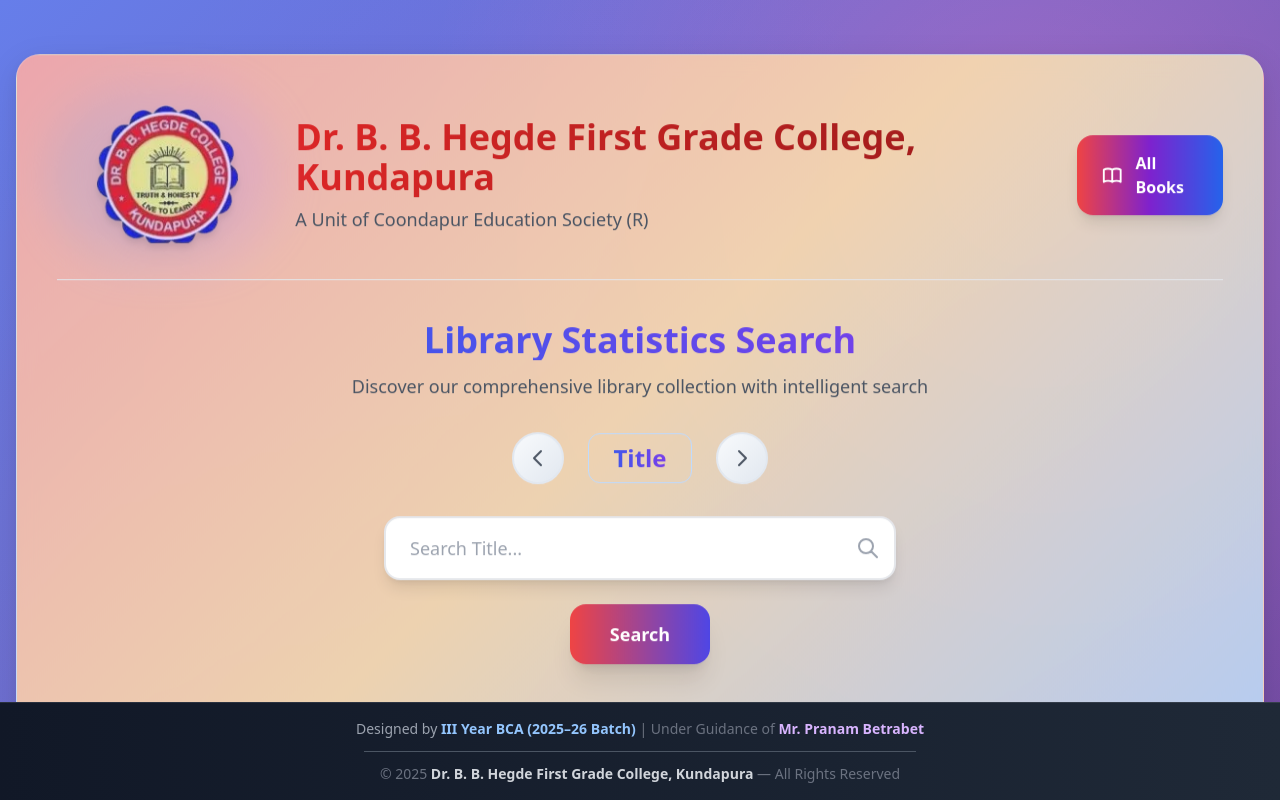
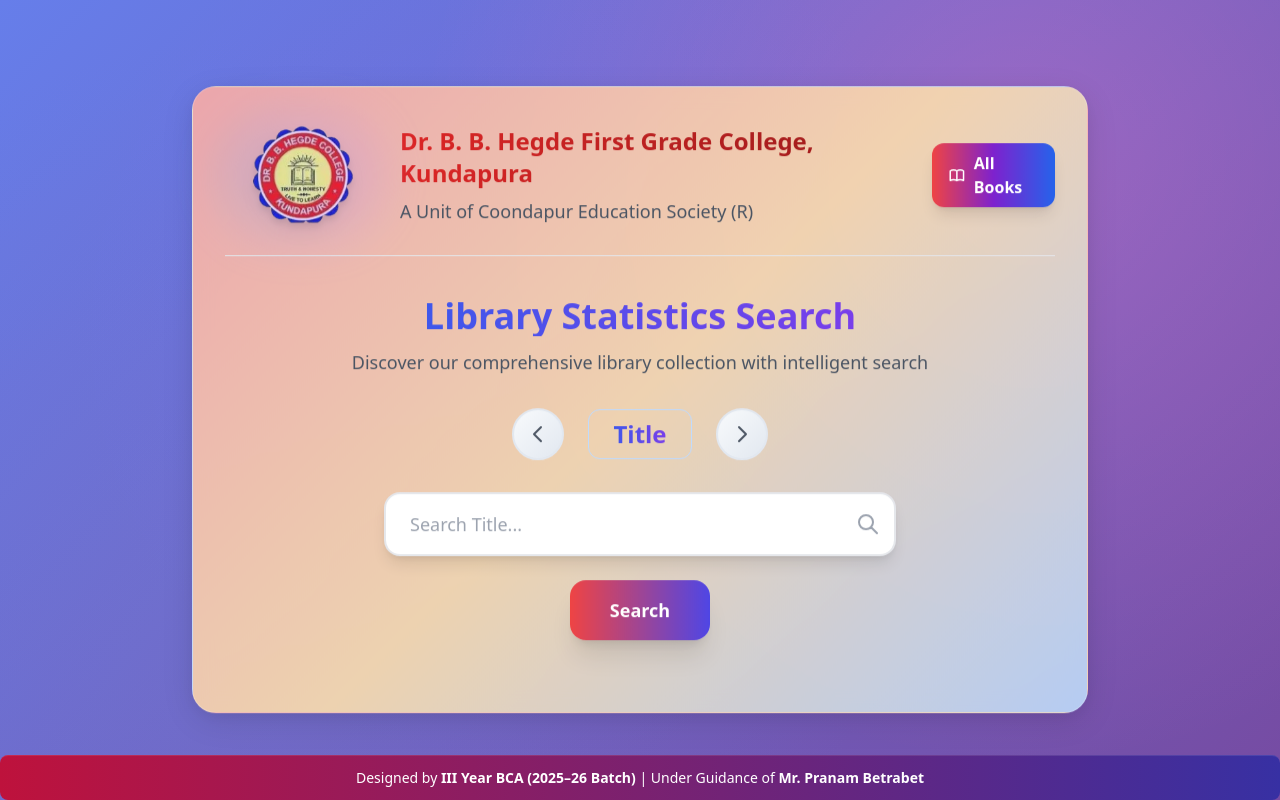
Before and after one commit to erru-2005/QURA-BBHC, a Flask app: page /statistic in a window 1280 px wide. Run offline with Flask 3, Linux system fonts and the light colour scheme; some libraries are stand-ins or nearby versions.

Commit message:
first commit

```diff
--- a/app/templates/index.html
+++ b/app/templates/index.html
@@ -96,6 +96,14 @@
     -webkit-backdrop-filter: blur(10px);
     border: 1px solid rgba(255, 255, 255, 0.2); /* subtle border */
   }
+  main h1, main h2 {
+  font-size: 90%; /* slightly smaller headings */
+}
+main input, main button {
+  font-size: 0.95rem; /* reduce input/button text size */
+  padding: 0.75rem 1rem; /* slightly smaller padding */
+}
+
 
 
 
@@ -109,8 +117,9 @@
     >
 
      <main
-  class="w-full max-w-7xl glass-card rounded-3xl p-8 md:p-10 transition-all duration-700 hover:scale-[1.02] floating-animation"
+  class="w-full max-w-4xl glass-card rounded-3xl p-6 md:p-8 transition-all duration-700 hover:scale-[1.02] floating-animation"
 >
+
 
         <!-- Header -->
         <header
@@ -122,15 +131,16 @@
                <img
   src="{{ url_for('static', filename='logo-removebg-preview.png') }}"
   alt="College Logo"
-                class="h-32 md:h-40 w-auto object-contain drop-shadow-lg"
+  class="h-24 md:h-28 w-auto object-contain drop-shadow-lg"
 />
 
                 <div class="absolute -inset-2 bg-gradient-to-r from-blue-400 to-purple-400 rounded-full opacity-20 blur-xl"></div>
               </div>
               <div class="text-center md:text-left">
-                <h1 class="text-xl md:text-4xl font-bold bg-gradient-to-r from-red-600 to-red-800 bg-clip-text text-transparent">
+                <h1 class="text-lg md:text-2xl font-bold bg-gradient-to-r from-red-600 to-red-800 bg-clip-text text-transparent">
   Dr. B. B. Hegde First Grade College, Kundapura
 </h1>
+
                 <p class="text-base md:text-lg text-gray-600 mt-2 font-medium">
                   A Unit of Coondapur Education Society (R)
                 </p>
@@ -139,14 +149,14 @@
             </div>
           </div>
           <div class="flex gap-4">
-            <a href="/" class="inline-flex items-center gap-3 px-6 py-4 rounded-2xl
+           <a href="/" class="inline-flex items-center gap-2 px-4 py-2 rounded-xl
   bg-gradient-to-r from-red-500 via-purple-700 to-blue-600
   text-white font-semibold shadow-lg
   hover:from-red-600 hover:via-purple-800 hover:to-blue-700
   transition-all duration-300"
 >
   <svg xmlns="http://www.w3.org/2000/svg" fill="none" viewBox="0 0 24 24"
-       stroke="currentColor" width="26" height="26" class="stroke-white">
+       stroke="currentColor" width="20" height="20" class="stroke-white">
     <path stroke-linecap="round" stroke-linejoin="round" stroke-width="2"
           d="M12 6.253v13m0-13C10.832 5.477 9.246 5 7.5 5S4.168 5.477
              3 6.253v13C4.168 18.477 5.754 18 7.5 18s3.332.477
@@ -243,26 +253,13 @@
       </main>
     </div>
 
-    <!-- Footer -->
-    <footer class="bg-gradient-to-r from-gray-900 to-gray-800 text-gray-400 text-sm mt-6">
-      <div class="max-w-6xl mx-auto px-6 py-4 text-center">
-          <!-- Designed By -->
-          <div class="mb-3">
-              Designed by
-              <span class="font-semibold text-blue-300">III Year BCA (2025–26 Batch)</span>
-              <span class="text-gray-500"> | Under Guidance of </span>
-              <span class="font-semibold text-purple-300">Mr. Pranam Betrabet</span>
-          </div>
-
-          <!-- Divider -->
-          <div class="border-t border-gray-600 w-1/2 mx-auto my-3"></div>
-
-          <!-- Copyright -->
-          <div class="text-sm text-gray-500">
-              © 2025 <span class="font-semibold text-gray-300">Dr. B. B. Hegde First Grade College, Kundapura</span> — All Rights Reserved
-          </div>
+     <footer class="bg-gradient-to-r from-rose-700 to-indigo-800 text-white rounded-lg">
+  <div class="max-w-6xl mx-auto px-3 py-3 text-center text-sm">
+    <div>Designed by <strong>III Year BCA (2025–26 Batch)</strong> | Under Guidance of <strong>Mr. Pranam Betrabet</strong></div>
   </div>
 </footer>
+
+    </div>
     <script>
       const options = ["Title", "Author", "Department", "Department Code"];
       let currentIndex = 0;
@@ -315,12 +312,14 @@
         }
 
         const searchType = hiddenField.value;
-        fetch(/api/suggestions?type=${encodeURIComponent(searchType)}&q=${encodeURIComponent(query)})
+        fetch(`/api/suggestions?type=${encodeURIComponent(searchType)}&q=${encodeURIComponent(query)}`)
           .then(response => response.json())
           .then(suggestions => {
             if (suggestions.length > 0) {
               suggestionsBox.innerHTML = suggestions
-                .map(suggestion => <div class="px-4 py-3 hover:bg-gradient-to-r hover:from-blue-50 hover:to-purple-50 cursor-pointer suggestion-item font-medium">${suggestion}</div>)
+                .map(suggestion => `
+                  <div class="px-4 py-3 hover:bg-gradient-to-r hover:from-blue-50 hover:to-purple-50 cursor-pointer suggestion-item font-medium">${suggestion}</div>
+                `)
                 .join("");
               suggestionsBox.classList.remove("hidden");
             } else {
@@ -438,7 +437,7 @@
           `;
         }
 
-        resultsCount.textContent = Found ${total} result${total !== 1 ? 's' : ''};
+        resultsCount.textContent = `Found ${total} result${total !== 1 ? 's' : ''}`;
       }
 
       // Hide suggestions when clicking outside
--- a/run.py
+++ b/run.py
@@ -3,4 +3,4 @@
 app = create_app()
 
 if __name__ == '__main__':
-    app.run(debug=True, host='0.0.0.0', port=5000)
+    app.run(debug=True, host='0.0.0.0', port=4000)
```
Lines whose indentation alone changed are shown as unchanged.
